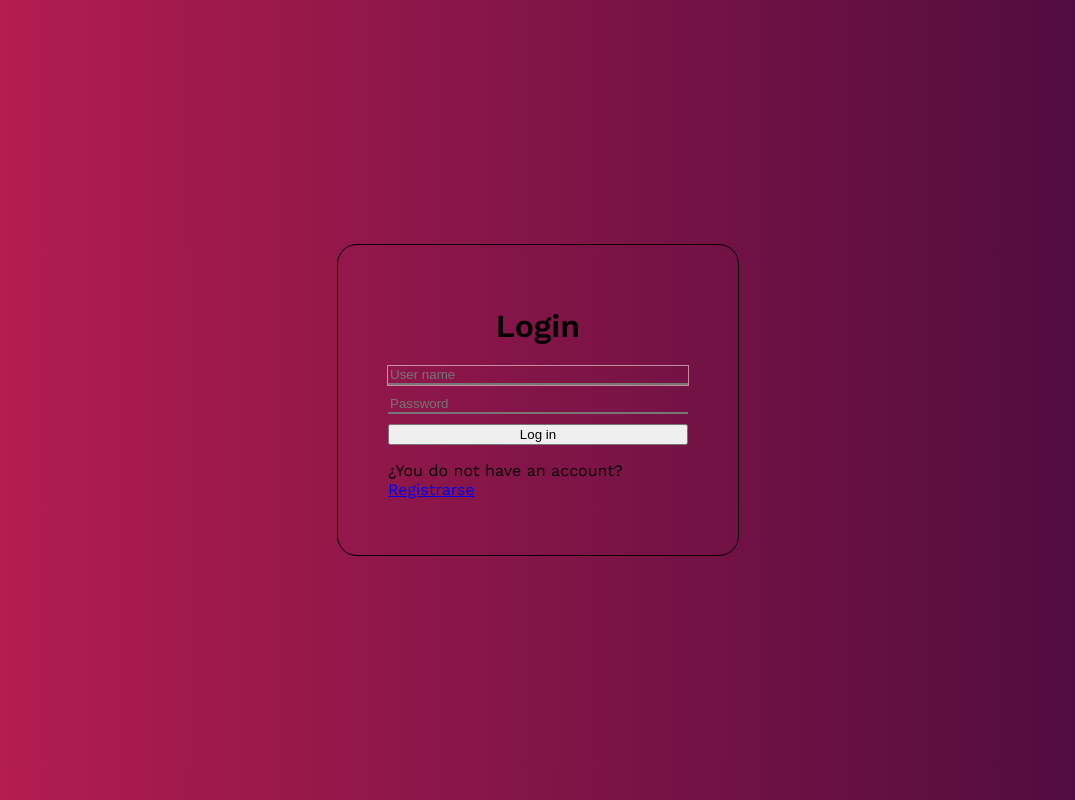
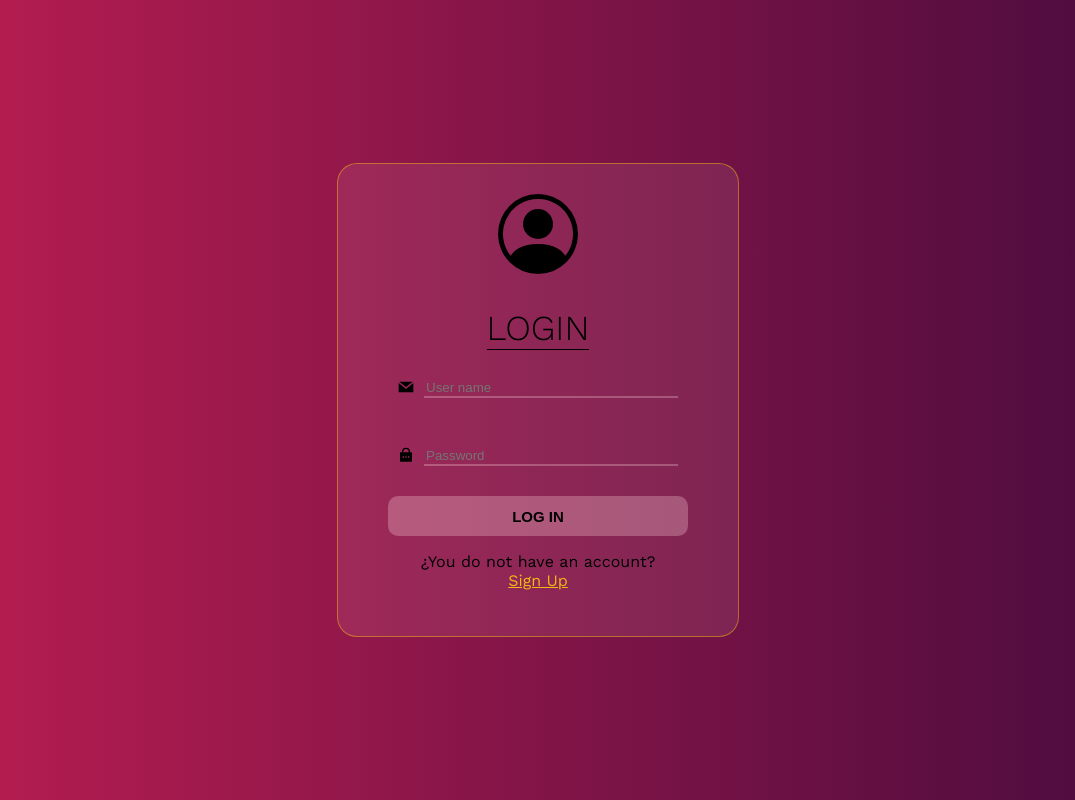
Before and after one commit to pabloSre/app-login, a React (Create React App) app: page / in a window 1280 px wide. Shown: the whole page, without its empty margins (102-1177 px from the left). Built offline with nearby package versions, Linux system fonts and the light colour scheme.

Commit message:
Terminado el login con sus estilos

```diff
--- a/src/CreateUser.css
+++ b/src/CreateUser.css
@@ -3,8 +3,7 @@
   justify-content: center;
   align-items: center;
   width: auto;
-  margin-top: 40px;
-  height: 800px;
+  height: 100vh;
 }
 .Form-create-user {
   width: 300px;
--- a/src/Login.css
+++ b/src/Login.css
@@ -2,61 +2,90 @@
   display: flex;
   justify-content: center;
   align-items: center;
+  width: auto;
   height: 100vh;
 }
-
-.Form-login {
-  width: 300px;
-  display: flex;
-  flex-direction: column;
-  justify-content: center;
-  border: 1px solid black;
-  padding: 40px 50px 40px 50px;
-  border-radius: 20px;
-  align-items: center;
-};
-
 .Title-login {
-  margin-top: 20px;
   display: flex;
   justify-content: center;
   align-items: center;
+  font-weight: 100;
+  font-size: 35px;
+  border-bottom: 1px solid black;
+}
+.Form-login {
+  width: 300px;
+  border: 1px solid rgb(241, 184, 19, 0.5);
+  background-color:rgb(248, 206, 213, 0.1);
+  padding: 30px 50px 30px 50px;
+  border-radius: 20px;
+  display: flex;
+  align-items: center;
+  flex-direction: column;
+};
+.Icon-person {
+  width: 80px;
+  height: 80px;
+}
+.Icon-person-svg {
+  width: 80px;
+  height: 80px;
 }
 label {
-  display: block;
-  margin-bottom: 5px;
+  display: flex;
+
 }
 .Label-user-login,
 .Label-password-login {
-  width: 300px;
-  margin-bottom: 10px;
+  width: 280px;
   display: flex;
-  align-items: center;
   justify-content: space-between;
+  margin-bottom: 20px;
 }
 .Input-user-name,
 .Input-password {
-  width: 300px;
+  width: 250px;
   display: flex;
+  align-items: center;
   background-color: transparent;
-  align-items: center;
   border-style: double;
   border-top: none;
   border-right: none;
   border-left: none;
+  border-color:rgb(248, 206, 213, 0.3);
+  color: var(--amarillo);
+  margin-bottom: 10px;
 }
 
-.Input-user-name,
+.Input-user-name:focus,
 .Input-password:focus {
   outline-color: rgb(248 206 213 / 64%);
   outline-style: solid;
   outline-width: thin;
-
 }
 
 .Button-sesion {
+  height: 40px;
+  border-radius: 10px;
+  border-style: none;
   width: 100%;
   display: flex;
   align-items: center;
   justify-content: center;
+  background-color: rgb(248, 206, 213, 0.3);
+  font-weight: bold;
+  font-size: 15px;
+  cursor: pointer;
 }
+.Link-register {
+  width: 300px;
+    display: flex;
+    justify-content: center;
+    flex-direction: column;
+    align-items: center;
+}
+.Link-register-link {
+  display: flex;
+  justify-content:center;
+  color: var(--amarillo);
+}
--- a/src/Login.js
+++ b/src/Login.js
@@ -1,5 +1,8 @@
 import React, { useState } from 'react';
 import { Link } from 'react-router-dom';
+import { BsPersonCircle } from 'react-icons/bs'
+import { GrMail } from 'react-icons/gr';
+import {RiLockPasswordFill} from 'react-icons/ri';
 import './Login.css';
 
 const Login = () => {
@@ -26,9 +29,13 @@ const Login = () => {
     <div className='Container-form-login'>
 
       <form className='Form-login' >
-        <h1 className='Title-login'>Login</h1>
+      <span className='Icon-person'>
+      <BsPersonCircle className='Icon-person-svg'/>
+      </span>
+        <h2 className='Title-login'>LOGIN</h2>
 
         <label className='Label-user-login' >
+        <GrMail/>
           <input
             onSubmit={handleSubmit}
             type="text"
@@ -37,8 +44,9 @@ const Login = () => {
             onChange={handleUsernameChange}
             className='Input-user-name'/>
         </label>
-
+        <br />
         <label className='Label-password-login' >
+        <RiLockPasswordFill/>
           <input
             type="password"
             placeholder="Password"
@@ -50,8 +58,8 @@ const Login = () => {
 
         <button
         type="submit"
-        className='Button-sesion'>Log in</button>
-        <p className='Link-register'>¿You do not have an account? <Link to="/register" className='Link-register-link'>Registrarse</Link></p>
+        className='Button-sesion'>LOG IN</button>
+        <p className='Link-register'>¿You do not have an account? <Link to="/register" className='Link-register-link'>Sign Up</Link></p>
       </form>
     </div>
   )
```
Lines whose indentation alone changed are shown as unchanged.
